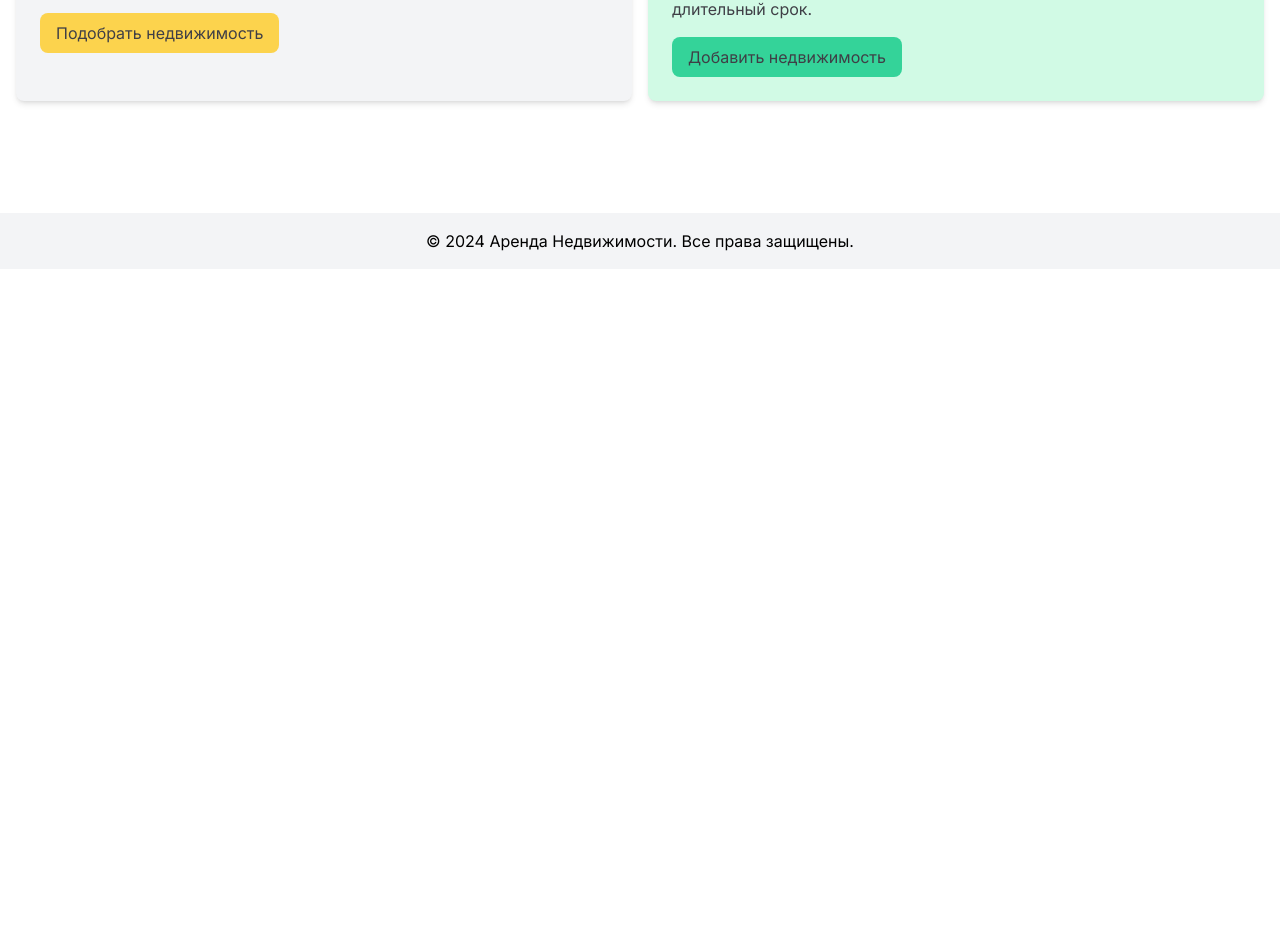
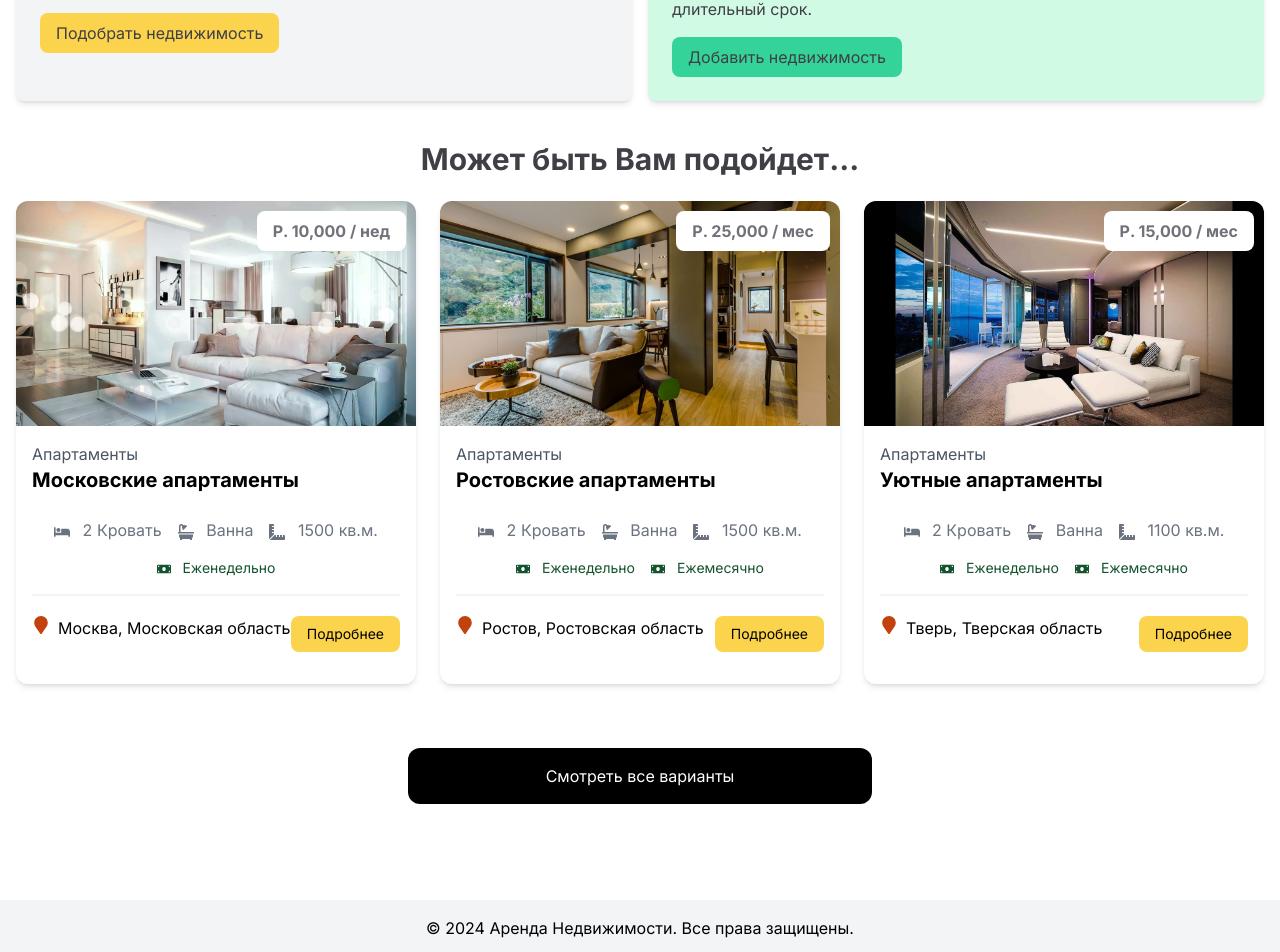
Before and after one commit to ingarbi/next_building_lizzing, a Next.js app: page / in a window 1280 px wide. Shown: the part 568-1520 px from the top of the page. Before the commit the page ends 837 px from the top, so only its background shows below. Built offline with nearby package versions, Linux system fonts and the light colour scheme.

Commit message:
home properties

```diff
--- a/app/page.js
+++ b/app/page.js
@@ -1,10 +1,12 @@
 import Hero from "@/components/Hero";
+import HomeProperties from "@/components/HomeProperties";
 import InfoBoxes from "@/components/InfoBoxes";
 export default function Home() {
   return (
     <main>
       <Hero />
       <InfoBoxes />
+      <HomeProperties />
     </main>
   );
 }
--- /dev/null
+++ b/components/HomeProperties.js
@@ -0,0 +1,39 @@
+import PropertyCard from "@/components/PropertyCard";
+import properties from "@/properties.json";
+import Link from "next/link";
+
+const HomeProperties = () => {
+  const recentProperties = properties
+    .sort(() => Math.random() - Math.random())
+    .slice(0, 3);
+  return (
+    <>
+      <section className="px-4 py-6">
+        <div className="container-xl lg:container m-auto">
+          <h3 className="text-3xl font-bold text-zinc-700 mb-6 text-center">
+            Может быть Вам подойдет...
+          </h3>
+          <div className="grid grid-cols-1 md:grid-cols-3 gap-6">
+            {recentProperties === 0 ? (
+              <p>Ничего не найдено</p>
+            ) : (
+              recentProperties.map((property) => (
+                <PropertyCard key={property._id} property={property} />
+              ))
+            )}
+          </div>
+        </div>
+      </section>
+      <section className='m-auto max-w-lg my-10 px-6'>
+        <Link
+          href="/properties"
+          className="block bg-black text-white text-center py-4 px-6 rounded-xl hover:bg-gray-700"
+        >
+          Смотреть все варианты
+        </Link>
+      </section>
+    </>
+  );
+};
+
+export default HomeProperties;
```
